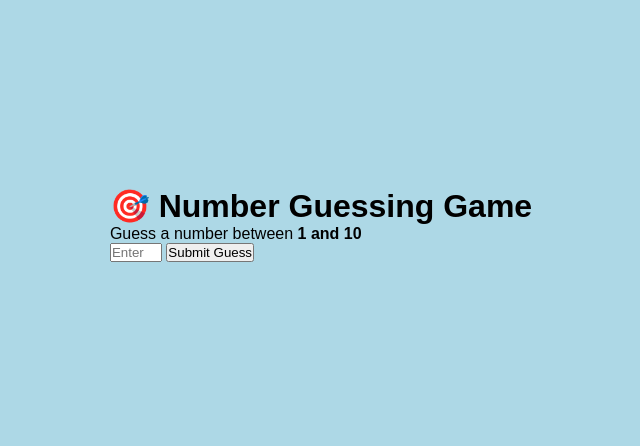
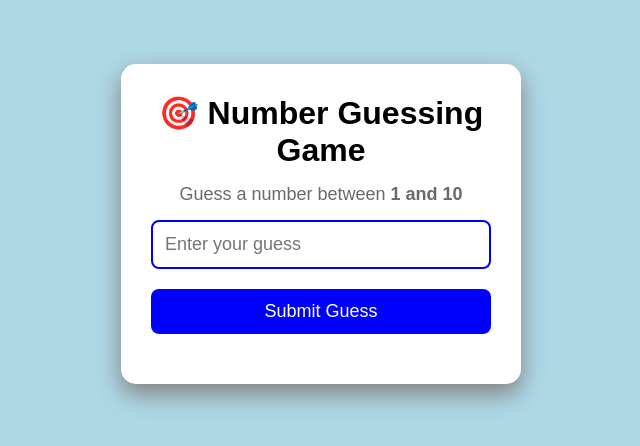
Before and after one commit to Gaviya22/Number-Guessing-Game, a plain HTML site: page index.html in a window 1280 px wide. Shown: the part 176-622 px from the top of the page, without its empty margins (319-959 px from the left). Drawn offline with Linux system fonts and the light colour scheme.

Commit message:
Add CSS styles for container, headings, paragraphs, inputs, and buttons

```diff
--- a/css/style.css
+++ b/css/style.css
@@ -12,3 +12,58 @@ body {
     justify-content: center;
     align-items: center;
 }
+
+.container {
+    width: 400px;
+    background: white;
+    padding: 30px;
+    border-radius: 15px;
+    text-align: center;
+    box-shadow: 0 10px 25px gray;
+}
+
+h1 {
+    color: black;
+    margin-bottom: 15px;
+}
+
+p {
+    color: dimgray;
+    margin-bottom: 15px;
+    font-size: 18px;
+}
+
+input[type="number"] {
+    width: 100%;
+    padding: 12px;
+    font-size: 18px;
+    border: 2px solid blue;
+    border-radius: 8px;
+    outline: none;
+    margin-bottom: 20px;
+}
+
+input[type="number"]:focus {
+    border-color: darkblue;
+}
+
+button {
+    width: 100%;
+    padding: 12px;
+    font-size: 18px;
+    border: none;
+    border-radius: 8px;
+    background: blue;
+    color: white;
+    cursor: pointer;
+}
+
+button:hover {
+    background: darkblue;
+}
+
+#result {
+    margin-top: 20px;
+    font-size: 18px;
+    font-weight: bold;
+}
```
